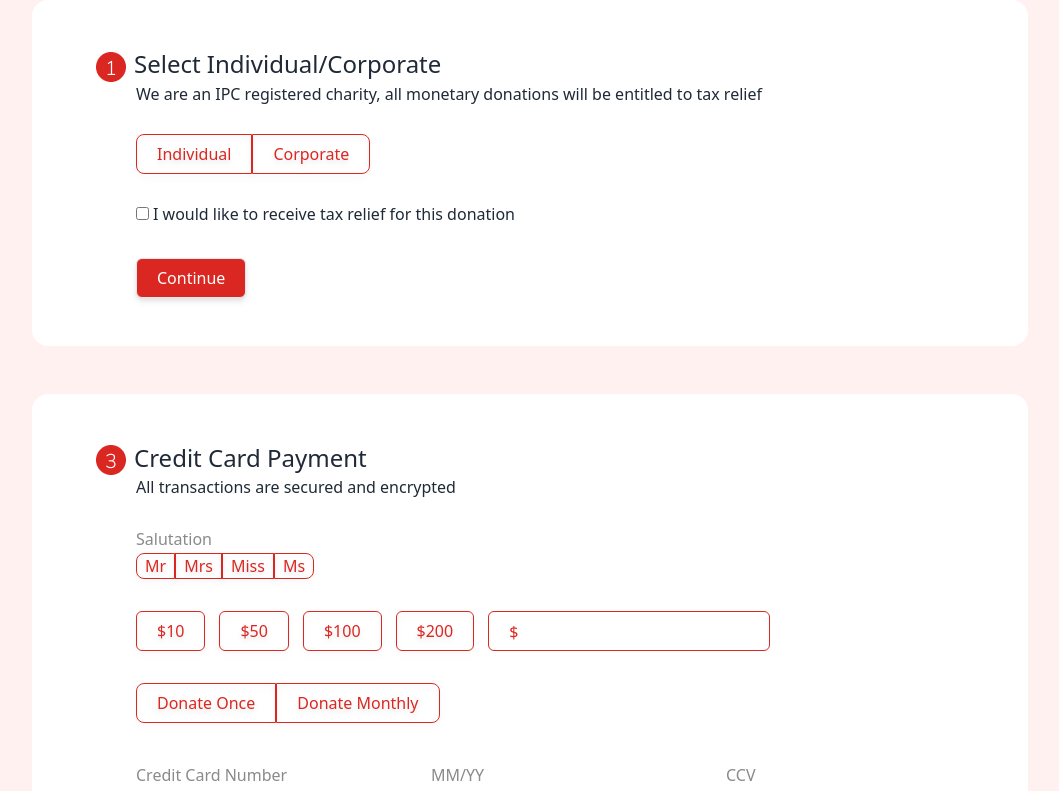
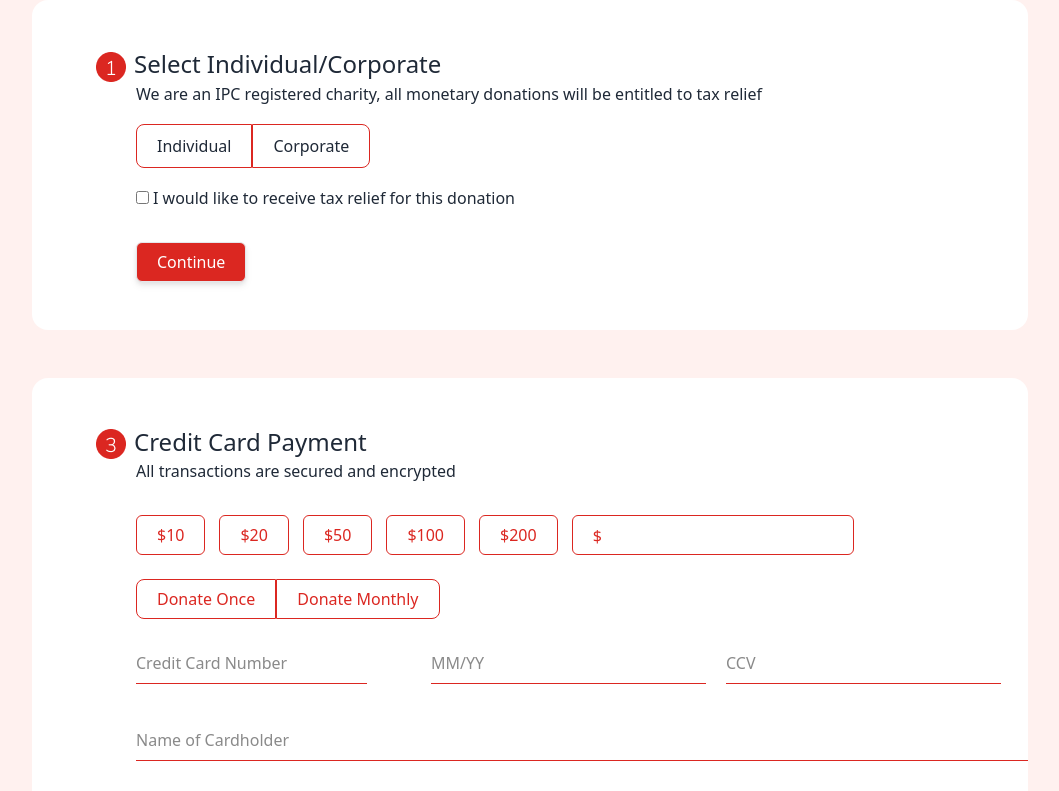
Before and after one commit to Glow-in-the-dark/GA-Project3, a React (Vite) app: page /donateForm in a window 1280 px wide. Shown: the part 400-1191 px from the top of the page, without its empty margins (110-1169 px from the left). Built offline with nearby package versions, Linux system fonts and the light colour scheme.

Commit message:
change button to radio

```diff
--- a/src/comp-donate/DonatePage.jsx
+++ b/src/comp-donate/DonatePage.jsx
@@ -26,10 +26,6 @@ function DonatePage() {
   useEffect(() => {
     changeAmount();
   }, [selection]);
-
-  const displayQRCode = () => {};
-
-  const displayPayNowPrompt = () => {};
 
   return (
     <div className="bg-secondary">
@@ -264,8 +260,6 @@ function DonatePage() {
         <AccordianWrapper title="FAQ" contentDataset={donateFAQ} />
       </div>
       <Footer />
-
-
     </div>
   );
 }
--- a/src/comp-donate/DonationForm.jsx
+++ b/src/comp-donate/DonationForm.jsx
@@ -14,7 +14,7 @@ const DonationForm = () => {
   const [particulars, setParticulars] = useState({});
 
   const [anonymous, setAnonymous] = useState(false);
-  const [salutaion, setSalutation] = useState("");
+  const [salutation, setSalutation] = useState("");
   const [particularsName, setParticularsName] = useState("");
   const [particularsNRIC, setParticularsNRIC] = useState("");
   const [particularsMobile, setParticularsMobile] = useState("");
@@ -23,7 +23,7 @@ const DonationForm = () => {
 
   const [data, setData] = useState({
     anonymous: anonymous,
-    salutaion: salutaion,
+    salutaion: salutation,
     persona: personaChoice,
     taxDeduction: taxDeduction,
     particulars: particulars,
@@ -100,7 +100,7 @@ const DonationForm = () => {
   // Function to format CCV input field
   function formatCCV(value) {
     const clearValue = clearNumber(value);
-    return `${clearValue.slice(0,3)}`
+    return `${clearValue.slice(0, 3)}`;
   }
 
   // Function to format credit card expiration date input field
@@ -188,19 +188,49 @@ const DonationForm = () => {
 
             <div>
               <div className="flex mb-7 ml-10">
+                {/* <button>
+                  <input
+                    type="radio"
+                    name="test1"
+                    id="test"
+                    className=" checked:bg-black hidden"
+                  />
+                  <label htmlFor="test" className="px-5 py-2.5">
+                    Hello
+                  </label>
+                </button> */}
+
                 <button
-                  type="text"
-                  className="border border-primary h-10 px-5 rounded-l-lg text-primary active:bg-[#DB2721A8] active:border-[#DB2721A8] focus:bg focus:bg-primary focus:text-white drop-shadow-md"
+                  className=""
                   onClick={() => setPersonaChoice("Individual")}
                 >
-                  Individual
+                  <input
+                    type="radio"
+                    name="persona"
+                    id="individual"
+                    className="checked hidden"
+                  />
+                  <label
+                    htmlFor="individual"
+                    className="px-5 py-2.5 border border-primary rounded-l-lg"
+                  >
+                    Individual
+                  </label>
                 </button>
-                <button
-                  type="text"
-                  className="border border-primary h-10 px-5 rounded-r-lg text-primary active:bg-[#DB2721A8] active:border-[#DB2721A8] focus:bg focus:bg-primary focus:text-white drop-shadow-md"
-                  onClick={() => setPersonaChoice("Corporate")}
-                >
-                  Corporate
+
+                <button onClick={() => setPersonaChoice("Corporate")}>
+                  <input
+                    type="radio"
+                    name="persona"
+                    id="corporate"
+                    className="checked hidden"
+                  />
+                  <label
+                    htmlFor="corporate"
+                    className="px-5 py-2.5 border border-primary rounded-r-lg"
+                  >
+                    Corporate
+                  </label>
                 </button>
               </div>
               <div className="mb-8 ml-10">
@@ -235,7 +265,7 @@ const DonationForm = () => {
                 />
                 Enter Particulars
               </h4>
-              <div className="mb-8 ml-10">
+              <div className="mb-[1.813rem] ml-10">
                 <input
                   type="checkbox"
                   id="anonymous"
@@ -245,6 +275,86 @@ const DonationForm = () => {
                 <label htmlFor="anonymous">
                   I would like to receive tax relief for this donation
                 </label>
+              </div>
+              <div className="mb-[1.813rem]">
+                <p
+                  className="ml-10 mb-0.5"
+                  style={{ color: "rgb(138,138,138)" }}
+                >
+                  Salutation
+                </p>
+                <button
+                  onClick={() => setSalutation("Mr")}
+                  value={salutation}
+                  className="text-primary"
+                >
+                  <input
+                    type="radio"
+                    name="salutation"
+                    id="mr"
+                    className="checked hidden"
+                  />
+                  <label
+                    htmlFor="mr"
+                    className="border border-primary py-0.5 px-2 rounded-l-lg ml-10"
+                  >
+                    Mr
+                  </label>
+                </button>
+                <button
+                  onClick={() => setSalutation("Mrs")}
+                  value={salutation}
+                  className="text-primary"
+                >
+                  <input
+                    type="radio"
+                    name="salutation"
+                    id="mrs"
+                    className="checked hidden"
+                  />
+                  <label
+                    htmlFor="mrs"
+                    className="border border-primary py-0.5 px-2"
+                  >
+                    Mrs
+                  </label>
+                </button>
+                <button
+                  onClick={() => setSalutation("Miss")}
+                  value={salutation}
+                  className="text-primary"
+                >
+                  <input
+                    type="radio"
+                    name="salutation"
+                    id="miss"
+                    className="checked hidden"
+                  />
+                  <label
+                    htmlFor="miss"
+                    className="border border-primary py-0.5 px-2"
+                  >
+                    Miss
+                  </label>
+                </button>
+                <button
+                  onClick={() => setSalutation("Ms")}
+                  value={salutation}
+                  className="text-primary"
+                >
+                  <input
+                    type="radio"
+                    name="salutation"
+                    id="ms"
+                    className="checked hidden"
+                  />
+                  <label
+                    htmlFor="ms"
+                    className="border border-primary py-0.5 px-2 rounded-r-lg"
+                  >
+                    Ms
+                  </label>
+                </button>
               </div>
               <div className="mb-8 ml-10">
                 <div style={{ display: "flex" }}>
@@ -315,68 +425,93 @@ const DonationForm = () => {
             <p className="text-base mb-7 ml-10">
               All transactions are secured and encrypted
             </p>
-            <div>
-              <p className="ml-10 mb-0.5" style={{ color: "rgb(138,138,138)" }}>
-                Salutation
-              </p>
+            <div className="flex flex-row mb-8 ml-10 mt-8">
               <button
-                type="text"
-                className="border border-primary py-0 px-2 rounded-l-lg ml-10 text-primary active:bg-[#DB2721A8] active:border-[#DB2721A8] focus:bg focus:bg-primary focus:text-white drop-shadow-md"
-                value={salutaion}
-                onClick={() => setSalutation("Mr")}
+                onClick={() => setDonationAmount(10)}
+                className="text-primary mr-3.5"
               >
-                Mr
+                <input
+                  type="radio"
+                  name="donation-amount"
+                  id="10"
+                  className="checked hidden"
+                />
+                <label
+                  htmlFor="10"
+                  className="border border-primary py-2 px-5 rounded-md"
+                >
+                  $10
+                </label>
               </button>
               <button
-                type="text"
-                className="border border-primary py-0 px-2 text-primary active:bg-[#DB2721A8] active:border-[#DB2721A8] focus:bg focus:bg-primary focus:text-white drop-shadow-md"
-                value={salutaion}
-                onClick={() => setSalutation("Mrs")}
+                onClick={() => setDonationAmount(20)}
+                className="text-primary mr-3.5"
               >
-                Mrs
+                <input
+                  type="radio"
+                  name="donation-amount"
+                  id="20"
+                  className="checked hidden"
+                />
+                <label
+                  htmlFor="20"
+                  className="border border-primary py-2 px-5 rounded-md"
+                >
+                  $20
+                </label>
               </button>
               <button
-                type="text"
-                className="border border-primary py-0 px-2 text-primary active:bg-[#DB2721A8] active:border-[#DB2721A8] focus:bg focus:bg-primary focus:text-white drop-shadow-md"
-                value={salutaion}
-                onClick={() => setSalutation("Miss")}
+                onClick={() => setDonationAmount(50)}
+                className="text-primary mr-3.5"
               >
-                Miss
+                <input
+                  type="radio"
+                  name="donation-amount"
+                  id="50"
+                  className="checked hidden"
+                />
+                <label
+                  htmlFor="50"
+                  className="border border-primary py-2 px-5 rounded-md"
+                >
+                  $50
+                </label>
               </button>
               <button
-                type="text"
-                className="border border-primary py-0 px-2 rounded-r-lg text-primary active:bg-[#DB2721A8] active:border-[#DB2721A8] focus:bg focus:bg-primary focus:text-white drop-shadow-md"
-                value={salutaion}
-                onClick={() => setSalutation("Ms")}
+                onClick={() => setDonationAmount(100)}
+                className="text-primary mr-3.5"
               >
-                Ms
+                <input
+                  type="radio"
+                  name="donation-amount"
+                  id="100"
+                  className="checked hidden"
+                />
+                <label
+                  htmlFor="100"
+                  className="border border-primary py-2 px-5 rounded-md"
+                >
+                  $100
+                </label>
               </button>
-            </div>
-            <div className="flex flex-row mb-8 ml-10 mt-8">
-              <div onClick={() => setDonationAmount(10)} className="mr-3.5">
-                <BaseButtonSelect
-                  label="$10"
-                  className="border-primary text-primary"
+              <button
+                onClick={() => setDonationAmount(200)}
+                className="text-primary mr-3.5"
+              >
+                <input
+                  type="radio"
+                  name="donation-amount"
+                  id="200"
+                  className="checked hidden"
                 />
-              </div>
-              <div onClick={() => setDonationAmount(50)} className="mr-3.5">
-                <BaseButtonSelect
-                  label="$50"
-                  className="border-primary text-primary"
-                />
-              </div>
-              <div onClick={() => setDonationAmount(100)} className="mr-3.5">
-                <BaseButtonSelect
-                  label="$100"
-                  className="border-primary text-primary"
-                />
-              </div>
-              <div onClick={() => setDonationAmount(200)} className="mr-3.5">
-                <BaseButtonSelect
-                  label="$200"
-                  className="border-primary text-primary"
-                />
-              </div>
+                <label
+                  htmlFor="200"
+                  className="border border-primary py-2 px-5 rounded-md"
+                >
+                  $200
+                </label>
+              </button>
+
               <div className="border border-primary h-10 px-5 py-2 rounded-md text-primary">
                 <label htmlFor="custom-amount">$</label>
                 <input
@@ -390,18 +525,38 @@ const DonationForm = () => {
             </div>
             <div className="flex mb-8 ml-10">
               <button
-                type="text"
-                className="border border-primary h-10 px-5 rounded-l-lg text-primary active:bg-[#DB2721A8] active:border-[#DB2721A8] focus:bg focus:bg-primary focus:text-white drop-shadow-md"
                 onClick={() => setDonationFrequency("Donate Once")}
+                className="text-primary"
               >
-                Donate Once
+                <input
+                  type="radio"
+                  name="donation-frequency"
+                  id="donate-once"
+                  className="checked hidden"
+                />
+                <label
+                  htmlFor="donate-once"
+                  className="border border-primary h-10 px-5 py-2 rounded-l-lg"
+                >
+                  Donate Once
+                </label>
               </button>
               <button
-                type="text"
-                className="border border-primary h-10 px-5 rounded-r-lg text-primary active:bg-[#DB2721A8] active:border-[#DB2721A8] focus:bg focus:bg-primary focus:text-white drop-shadow-md"
                 onClick={() => setDonationFrequency("Donate Monthly")}
+                className="text-primary mr-3.5"
               >
-                Donate Monthly
+                <input
+                  type="radio"
+                  name="donation-frequency"
+                  id="donate-monthly"
+                  className="checked hidden"
+                />
+                <label
+                  htmlFor="donate-monthly"
+                  className="border border-primary h-10 px-5 py-2 rounded-r-lg"
+                >
+                  Donate Monthly
+                </label>
               </button>
             </div>
             <div className="mb-8 ml-10">
@@ -447,11 +602,11 @@ const DonationForm = () => {
               <NavLink to="/thankyou">
                 <BaseButtonSelect type="submit" label="Donate" colour="red" />
               </NavLink>
-              <BaseButtonSelect
+              {/* <BaseButtonSelect
                 type="submit"
                 label="Test-Donate"
                 colour="red"
-              />
+              /> */}
             </div>
           </section>
         </div>
--- a/src/index.css
+++ b/src/index.css
@@ -56,3 +56,8 @@
   width: 60%;
   margin: auto;
 }
+
+input[type="radio"]:checked + label {
+  @apply bg-primary;
+  @apply text-white;
+}
```
